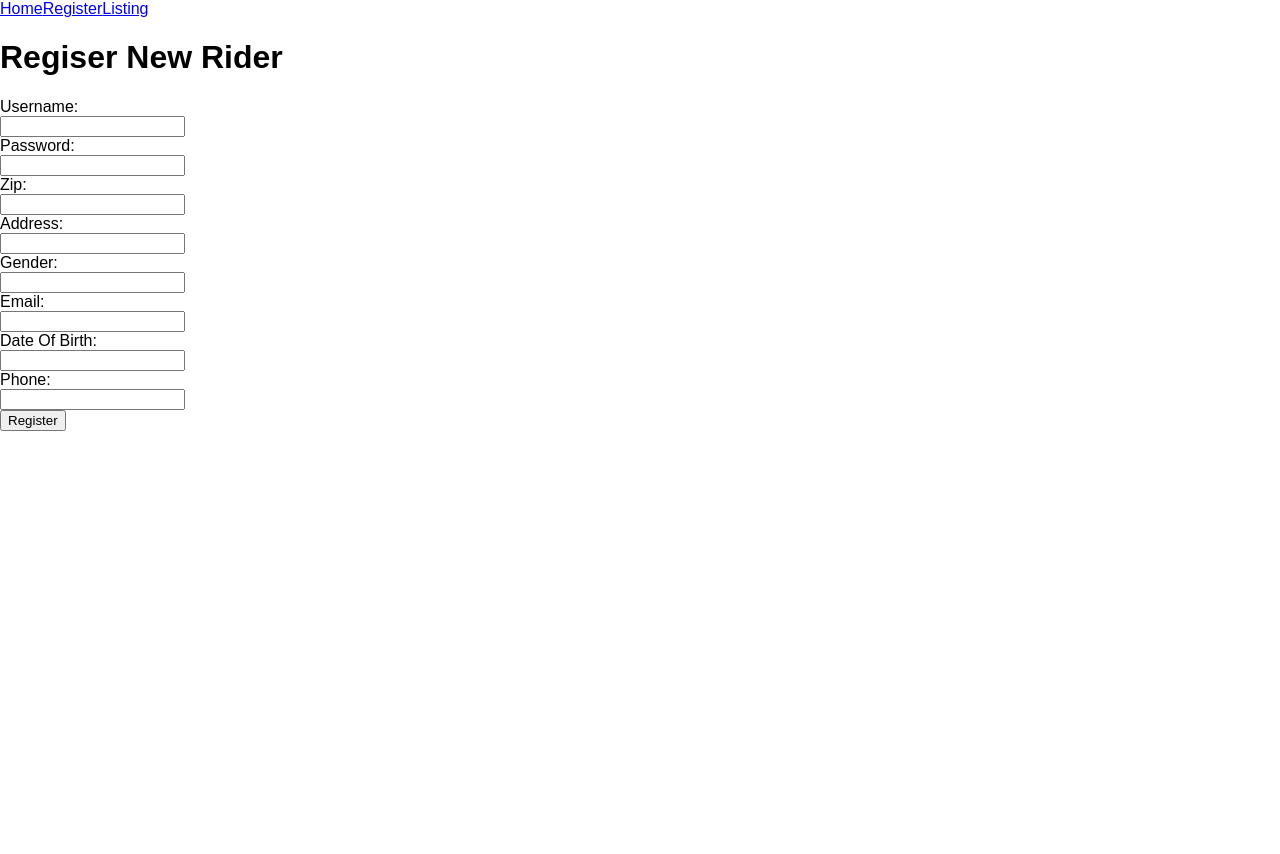
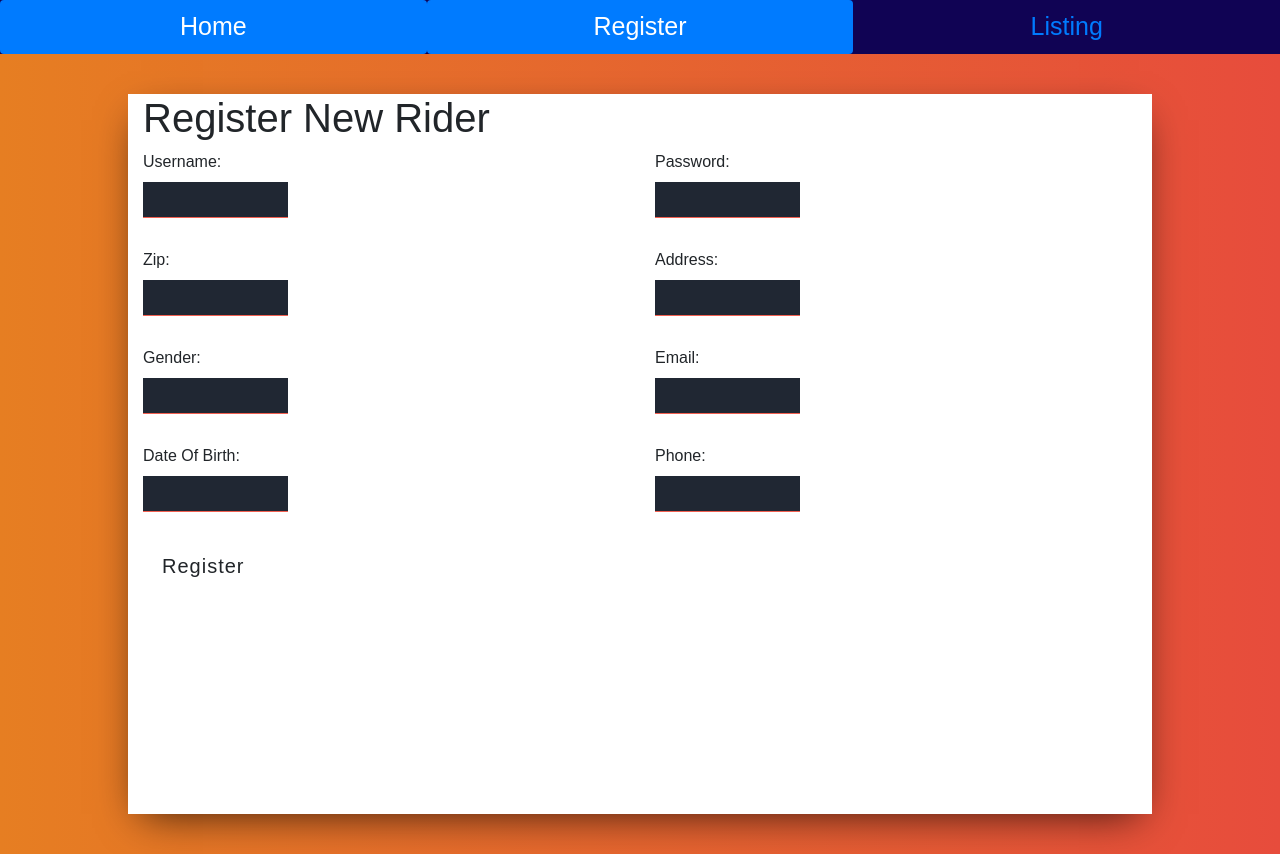
Before and after one commit to dralan92/xmtb-ReactReduxRouter, a React (Create React App) app: page /register in a window 1280 px wide. Before the commit the page ends 800 px from the top, so only its background shows below. Built offline with nearby package versions, Linux system fonts and the light colour scheme.

Commit message:
Added nav bar styled navbar and reg page

```diff
--- a/src/App.css
+++ b/src/App.css
@@ -1,28 +1,145 @@
-.App {
-  text-align: center;
+@import url('https://fonts.googleapis.com/css?family=Merriweather:100,200,300,300i,400,400i,700');
+@import url('https://fonts.googleapis.com/css?family=Roboto+Slab:400,700');
+@import url('https://fonts.googleapis.com/css?family=Open+Sans:300,400');
+
+body {
+  font-family: "Open Sans", serif;
 }
 
-.App-logo {
-  animation: App-logo-spin infinite 20s linear;
-  height: 80px;
+.wrapper {
+  background: linear-gradient(to right, #e67e22, #e74c3c);
+  height: 100vh;
+  display: flex;
+  justify-content: center;
+  align-items: center;
 }
 
-.App-header {
-  background-color: #222;
-  height: 150px;
-  padding: 20px;
-  color: white;
+.main {
+  height: 90vh;
+  background: #fff;
+  box-shadow: 0px 13px 40px -13px rgba(0,0,0,0.75);
+  width: 80%;
+  margin: 0 auto;
 }
 
-.App-title {
-  font-size: 1.5em;
+.title-container {
+  height: 90vh;
+  background: url("./img/bg.jpg") center center no-repeat;
+  background-size: cover;
+  display: flex;
+  align-items: center;
+  justify-content: center;
+  text-align: center;
+  color: #000;
 }
 
-.App-intro {
-  font-size: large;
+.title-container__title {
+  font-size: 50px;
+  letter-spacing: 2px;
+  line-height: 1.3;
+  font-family: 'Roboto Slab', serif;
 }
 
-@keyframes App-logo-spin {
-  from { transform: rotate(0deg); }
-  to { transform: rotate(360deg); }
+.title-container__subtitle {
+  font-style: italic;
+  font-weight: 100;
+  letter-spacing: 1px;
+  line-height: 1.5;
+  font-family: "Merriweather", serif;
 }
+
+.form-container {
+  background-color: #2c3e50;
+  height: 90vh;
+  padding-top: 100px;
+  padding-left: 50px;
+}
+
+input[type="text"] {
+  background-color: #202733;
+  border: 0;
+  border-bottom: solid 1px #f16051;
+  width: 30%;
+  padding-bottom: 4px;
+  color: #fff !important;
+  font-weight: lighter;
+  letter-spacing: 2px;
+  margin-bottom: 30px;
+  margin-right: 20px;
+  font-size: 20px;
+}
+input[type="password"] {
+  background-color: #202733;
+  border: 0;
+  border-bottom: solid 1px #f16051;
+  width: 30%;
+  padding-bottom: 4px;
+  color: #fff !important;
+  font-weight: lighter;
+  letter-spacing: 2px;
+  margin-bottom: 30px;
+  margin-right: 20px;
+  font-size: 20px;
+}
+
+input[type="text"] {
+    outline: none;
+}
+
+input:-webkit-autofill {
+    -webkit-box-shadow: 0 0 0 30px #2c3e50 inset;
+    -webkit-text-fill-color: #fff !important;
+}
+
+button {
+  border: 0;
+  padding: 8px 20px;
+  margin: 0 2px;
+  border-radius: 2px;
+  font-weight: lighter;
+  letter-spacing: 1px;
+  font-size: 15px;
+  cursor: pointer;
+  background-color: #f16051;
+  color: #fff;
+  font-weight: 100;
+}
+
+button:active {
+  outline: none;
+}
+
+.weather__info {
+  width: 60%;
+  font-size: 20px;
+  font-weight: 200;
+  letter-spacing: 2px;
+}
+
+.weather__key {
+  color: #f16051;
+  border-bottom: solid 2px rgba(255,255,255,0.06);
+  padding: 20px 0 20px 0;
+  font-weight: 400;
+}
+
+.weather__key:last-child {
+  border: 0;
+}
+
+.weather__value {
+  color: #fff;
+  font-weight: 200;
+}
+
+.weather__error {
+  color: #f16051;
+  font-size: 20px;
+  letter-spacing: 1px;
+  font-weight: 200;
+}
+
+.navigation{
+  background-color: #100354;
+  font-size: 25px;
+}
--- a/src/components/Navigation.js
+++ b/src/components/Navigation.js
@@ -4,11 +4,20 @@ import {NavLink} from 'react-router-dom';
 class Navigation extends Component {
   render() {
     return (
-      <div>
-        <NavLink to='/'>Home</NavLink>
-        <NavLink to='/register'>Register</NavLink>
-        <NavLink to='/listing'>Listing</NavLink>
-      </div>
+      <ul className='nav justify-content-center nav-pills nav-justified navigation'>
+        <li className='nav-item'>
+          <NavLink to='/' className='nav-link'>Home</NavLink>
+        </li>
+        <li className='nav-item'>
+          <NavLink to='/register' className='nav-link'>Register</NavLink>
+        </li>
+        <li className='nav-item'>
+        <NavLink to='/listing' className='nav-link'>Listing</NavLink>
+        </li>
+
+
+
+      </ul>
     )
   }
 }
--- a/src/components/Register.js
+++ b/src/components/Register.js
@@ -61,45 +61,64 @@ class Register extends Component {
 
   render() {
     return (
-      <div>
-       <h1>Regiser New Rider</h1>
-       <form onSubmit={this.onSubmit} >
+      <div className='wrapper'>
+         <div className='main'>
+            <div className='container'>
+              <h1>Register New Rider</h1>
+              <form onSubmit={this.onSubmit}>
+              <div className='row'>
+                  <div className='col-md-6'>
                     <div>
                         <label> Username: </label><br/>
                         <input type='text' name='username' onChange={this.onChange} value={this.state.username} />
-         </div>
-         <div>
-           <label> Password: </label><br/>
-           <input type='password' name='password' onChange={this.onChange} value={this.state.password}/>
                     </div>
                     <div>
                           <label> Zip: </label><br/>
                           <input type='text' name='zip' onChange={this.onChange} value={this.state.zip} />
                     </div>
                     <div>
+                          <label> Gender: </label><br/>
+                          <input type='text' name='gender' onChange={this.onChange} value={this.state.gender} />
+                    </div>
+                    <div>
+                          <label> Date Of Birth: </label><br/>
+                          <input type='text' name='date_of_birth' onChange={this.onChange} value={this.state.date_of_birth} />
+                    </div>
+
+
+                  </div>
+
+                  <div className='col-md-6'>
+                        <div>
+                          <label> Password: </label><br/>
+                          <input type='password' name='password' onChange={this.onChange} value={this.state.password}/>
+                        </div>
+                        <div>
                           <label> Address: </label><br/>
                           <input type='text' name='address' onChange={this.onChange} value={this.state.address} />
-         </div>
-
-         <div>
-           <label> Gender: </label><br/>
-           <input type='text' name='gender' onChange={this.onChange} value={this.state.gender} />
                         </div>
                         <div>
                           <label> Email: </label><br/>
                           <input type='text' name='email' onChange={this.onChange} value={this.state.email} />
                         </div>
                         <div>
-           <label> Date Of Birth: </label><br/>
-           <input type='text' name='date_of_birth' onChange={this.onChange} value={this.state.date_of_birth} />
-         </div>
-         <div>
                           <label> Phone: </label><br/>
                           <input type='text' name='phone' onChange={this.onChange} value={this.state.phone} />
                         </div>
-         <button type='submit' >Register</button>
+
+
+                  </div>
+              </div>
+              <div className= 'row'>
+                <div className='col-lg-6'>
+                  <button type='submit' className = 'btn btn-lg'>Register</button>
+                </div>
+              </div>
               </form>
             </div>
+        </div>
+      </div>
+
     )
   }
 }
--- a/src/index.js
+++ b/src/index.js
@@ -1,5 +1,7 @@
 import React from 'react';
 import ReactDOM from 'react-dom';
+import 'bootstrap/dist/css/bootstrap.min.css';
+import './App.css';
 import './index.css';
 import App from './App';
 import registerServiceWorker from './registerServiceWorker';
```
Also changed, not shown: src/img/bg.jpg (added), 1 other file (tests, documents, lock files or other folders). Lines whose indentation alone changed are shown as unchanged.
